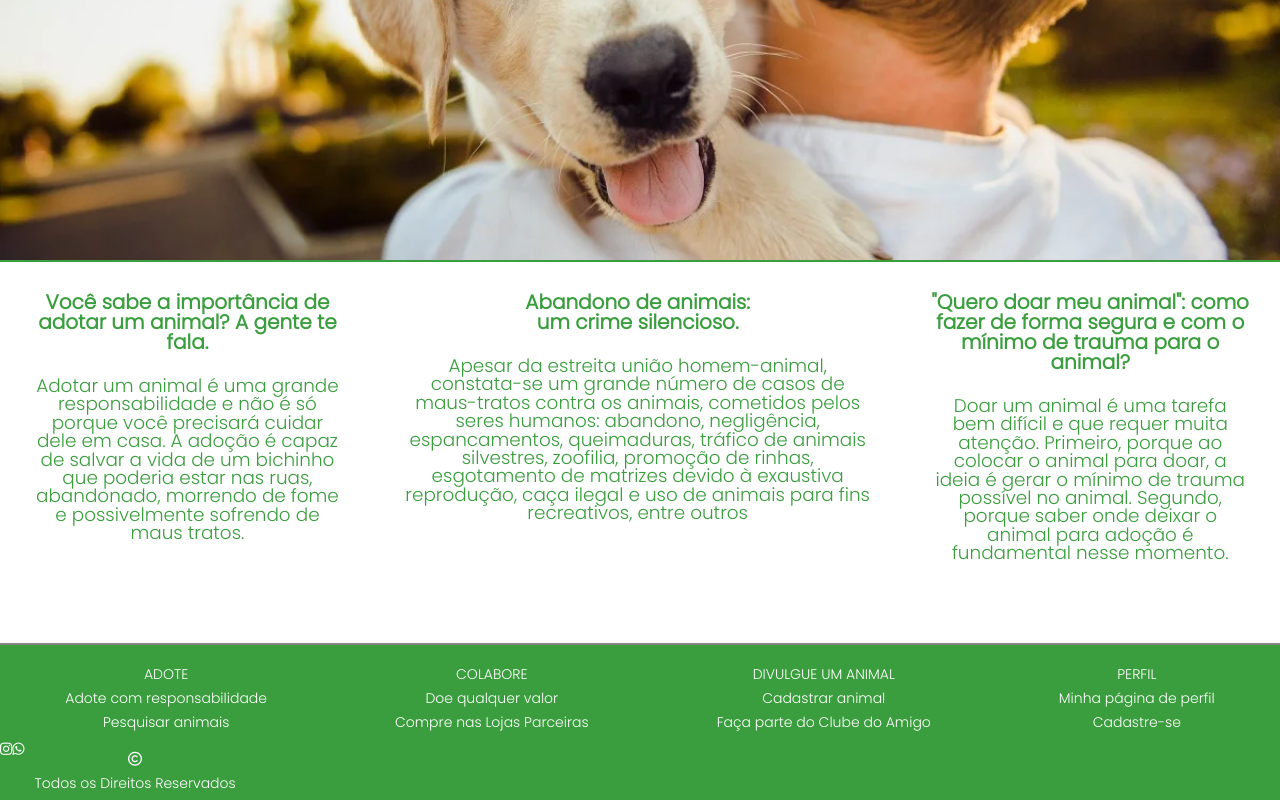
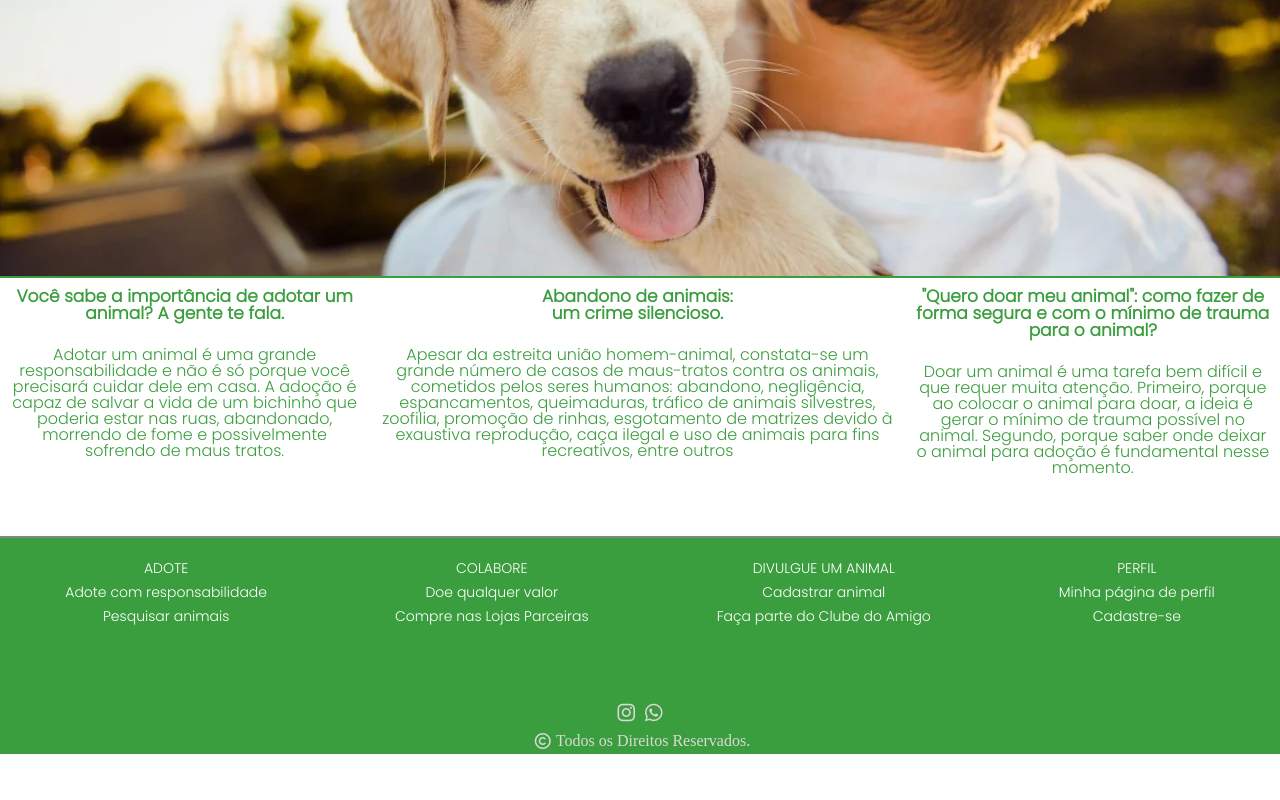
Before and after one commit to Guilherme-Ventura/AdotaPetBH-2.0, an Angular app: page / in a window 1280 px wide. Shown: the part 240-1040 px from the top of the page. After the commit the page ends 994 px from the top, so only its background shows below. Built offline with nearby package versions, Linux system fonts and the light colour scheme.

Commit message:
Alteração footer, modal-login e homepage

```diff
--- a/src/app/componets/footer/footer.component.css
+++ b/src/app/componets/footer/footer.component.css
@@ -6,7 +6,7 @@
     text-align: center;
     position: relative ;
     width: 100%;
-    height: 15%;
+    height: 150px;
     margin-top: 50px;
     justify-content: center;
 }
@@ -23,27 +23,37 @@ h2{
     padding-top: 10px;
 }
 
-.direitos{
-    background-color: #3B9E3E;
-    display: flex;
+.footer-base {
+  background-color: #3B9E3E;
+
 }
 
-.direitos .direitos-conteudo1{
-    width:auto;
-    text-align: center;
-    padding: 10px;
-    text-decoration: none;
-    color: #FFFFFF;
-    font-family: Poppins, sans-serif;
-    font-size: 14px;
-    font-weight: normal;
+.redes  {
+  padding-top: 10px;
+  display: flex;
+  text-align: center;
+  justify-content: center;
 }
 
-.direitos .direitos-conteudo2{
-    text-align: center;
-    text-decoration: none;
-    color: #FFFFFF;
-    font-family: Poppins, sans-serif;
-    font-size: 14px;
-    font-weight: normal;
+.redes i {
+  font-size: 20px;
+  margin: 5px;
+  color: #d9d9d9;
 }
+
+.direitos {
+  display: flex;
+  align-items: center;
+  justify-content: center;
+  color: #d9d9d9;
+}
+
+.direitos i {
+  margin: 5px;
+}
+
+.direitos p {
+  display: flex;
+  align-items: center;
+  justify-content: center;
+}
--- a/src/app/componets/footer/footer.component.html
+++ b/src/app/componets/footer/footer.component.html
@@ -1,45 +1,43 @@
 
 <div class="footer-contaienr">
-    <div class="conteudo">
+
+  <div class="conteudo">
         <i class=""></i>
         <h2>ADOTE</h2>
         <h2>Adote com responsabilidade</h2>
         <h2>Pesquisar animais</h2>
     </div>
+
     <div class="conteudo">
         <i class=""></i>
         <h2>COLABORE</h2>
         <h2>Doe qualquer valor</h2>
         <h2>Compre nas Lojas Parceiras</h2>
     </div>
+
     <div class="conteudo">
         <i class=""></i>
         <h2>DIVULGUE UM ANIMAL</h2>
         <h2>Cadastrar animal</h2>
         <h2>Faça parte do Clube do Amigo</h2>
     </div>
+
     <div class="conteudo">
         <i class=""></i>
         <h2>PERFIL</h2>
         <h2> Minha página de perfil</h2>
         <h2> Cadastre-se</h2>
     </div>
-
 </div>
 
-<div class="direitos">
+<div class="footer-base">
+      <div class="redes">
+      <a href="https://www.instagram.com/"><i class="fa-brands fa-instagram"></i></a>
+      <a href="https://web.whatsapp.com/send?phone=553183685925/"><i class="fa-brands fa-whatsapp"></i></a>
 
-    <div class="direitos-conteudo2">
-        <i class="fa-brands fa-instagram"></i>
     </div>
 
-    <div class="direitos-conteudo2">
-        <i class="fa-brands fa-whatsapp"></i>
+    <div class="direitos">
+      <i class="fa-regular fa-copyright"></i>
+      <p>Todos os Direitos Reservados.</p>
     </div>
-
-    <span class="direitos-conteudo1">
-        <i class="fa-regular fa-copyright"></i>
-        <h2>Todos os Direitos Reservados</h2>
-    </span>
-
-</div>
--- a/src/app/componets/modal-login/modal-login.component.css
+++ b/src/app/componets/modal-login/modal-login.component.css
@@ -30,7 +30,7 @@ input[type=file] {
   position: relative;
   padding: 0;
   outline: 0;
-    width: 50px;
+  width: 500px;
 }
 
 .login-animate-top {
@@ -69,8 +69,6 @@ input[type=file] {
 .login-hover-teal:hover {
   color: #fff !important;
   background-color: #3B9E3E !important;
-    width: 20%;
-    height: 50%;
 }
 
 .login-display-topright {
@@ -111,6 +109,9 @@ input[type=file] {
   margin: 20px auto;
   outline: none;
 } */
+.header {
+  width: 300px;
+}
 
 .input-checkbox {
   font-family: Poppins;
@@ -126,62 +127,3 @@ input[type=file] {
 }
 
 /* estilização do quero doar*/
-
-.input-form-doacao {
-    border-radius: 25px !important;
-    margin: 2% 16%;
-    background-color: #fff;
-    border-color: #3B9E3E;
-    font-family: Poppins;
-    width: 70%;
-}
-::placeholder {
-    color:rgb(0, 0, 0);
-    font-family: Poppins;
-    font-weight: 500;
-}
-
-.topico-doacao {
-    background-color: #FFFFFF;
-    padding: 100px 0;
-    border-top: 2px inset #3B9E3E;
-    display: flex;
-    text-align: center;
-    font-size: 12px;
-}
-
-.topico-doacao .topico-conteudo-doacao {
-    margin: 30px;
-    color: #3B9E3E !important;
-    font-style: bold;
-    font-family: Poppins;
-}
-
-/* estilização do quem somos */
-.texto-quem-somos {
-    text-align: center;
-    line-height: 36px;
-}
-
-/* estilização do quero adotar */
-/* #myInput {
-    background-image: url('/css/searchicon.png');
-    background-position: 10px 10px;
-    background-repeat: no-repeat;
-    width: 100%;
-    font-size: 16px;
-    padding: 12px 20px 12px 40px;
-    border: 1px solid #ddd;
-    margin-bottom: 12px;
-  } */
-
-.input-form-adocao {
-    border-radius: 25px !important;
-    background-color: #fff;
-    border-color: #3B9E3E;
-    font-family: Poppins;
-    width: 16%;
-    background-image: url('/css/searchicon.png') !important;
-    /* background-position: 10px 10px; */
-    /* background-repeat: no-repeat; */
-}
--- a/src/app/componets/modal-login/modal-login.component.html
+++ b/src/app/componets/modal-login/modal-login.component.html
@@ -23,3 +23,4 @@
       </header>
   </div>
 </div>
+___________
--- a/src/app/componets/pages/home/home.component.css
+++ b/src/app/componets/pages/home/home.component.css
@@ -20,7 +20,8 @@
 }
 
 .topicos-conteudo {
-  margin: 30px;
+  margin: 10px;
+  display: flexbox;
 }
 
 .topicos-rodape {
@@ -33,13 +34,13 @@
 }
 
 h2{
-    font-size: 125%;
+    font-size: 17px;
     font-weight: bold;
     padding-top: 0px;
     margin-bottom: 25px;
 }
 
 p{
-    font-size: 115%;
+    font-size: 16px;
     /*padding: 20px 40px;*/
 }
```
Lines whose indentation alone changed are shown as unchanged.
